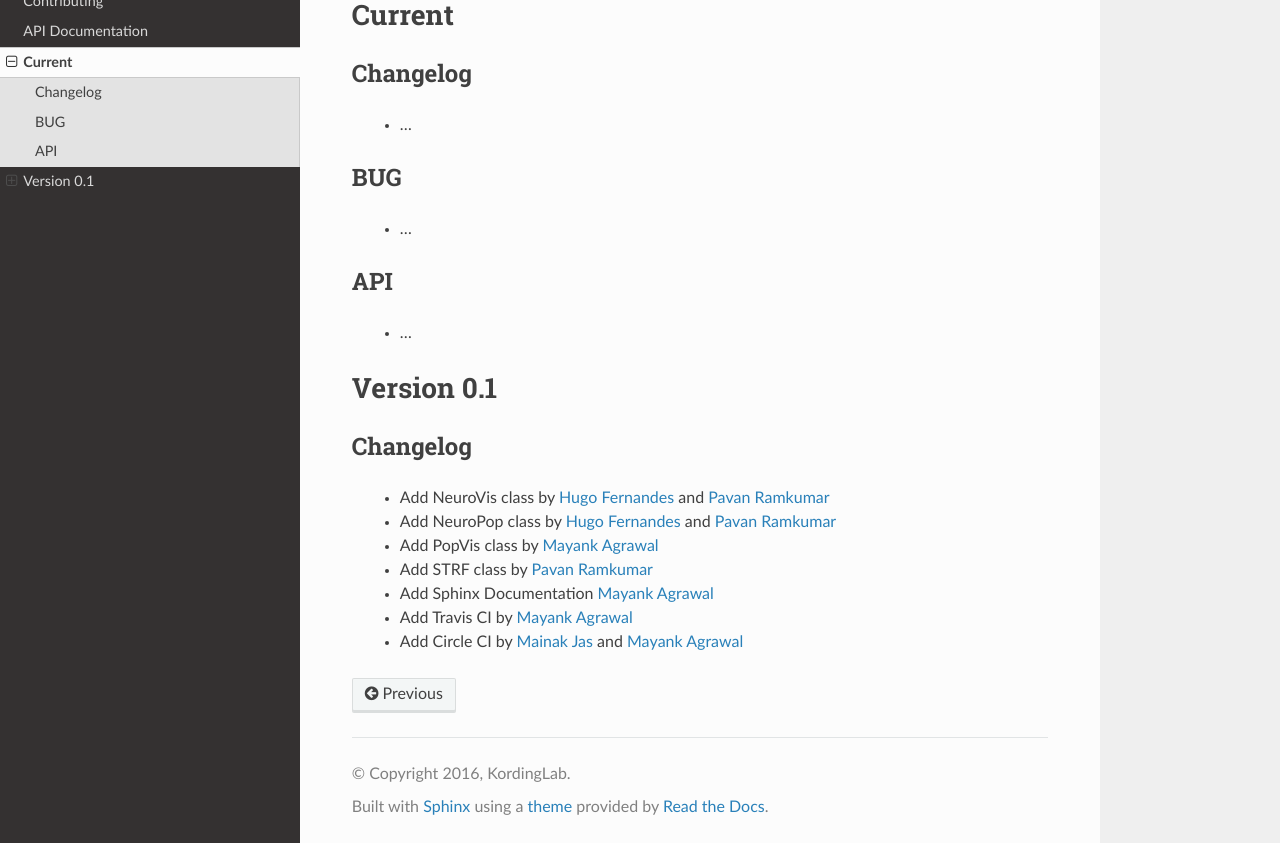
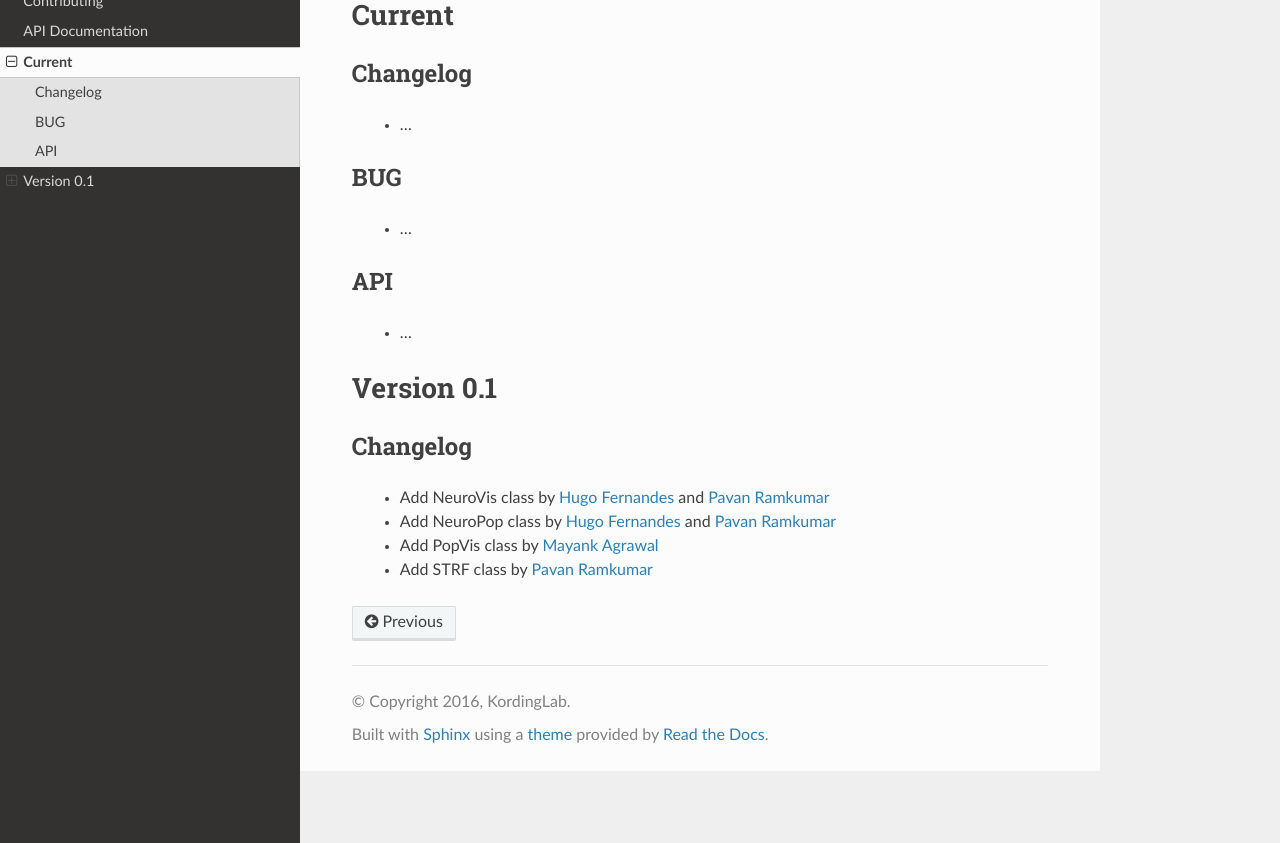
Before and after one commit to KordingLab/spykes, a Sphinx documentation site: the page built from doc/whats_new.rst, in a window 1280 px wide and 1046 px high, cut to the strip 203-1046 px from the top of the window. Built offline with Sphinx 7.4.7 and the Read the Docs theme 2.0.0, drawn with Linux system fonts in a browser that asks for light colours; pages that are not in the unit, such as notebooks, are missing from menus.

Commit message:
making sure whats new is just features

```diff
--- a/doc/whats_new.rst
+++ b/doc/whats_new.rst
@@ -37,9 +37,6 @@ Changelog
     - Add NeuroPop class by `Hugo Fernandes`_ and `Pavan Ramkumar`_
     - Add PopVis class by `Mayank Agrawal`_
     - Add STRF class by `Pavan Ramkumar`_
-    - Add Sphinx Documentation `Mayank Agrawal`_
-    - Add Travis CI by `Mayank Agrawal`_
-    - Add Circle CI by `Mainak Jas`_ and `Mayank Agrawal`_
 
 .. _Hugo Fernandes: http:/github.com/hugoguh
 .. _Mainak Jas: https://perso.telecom-paristech.fr/mjas/
```
